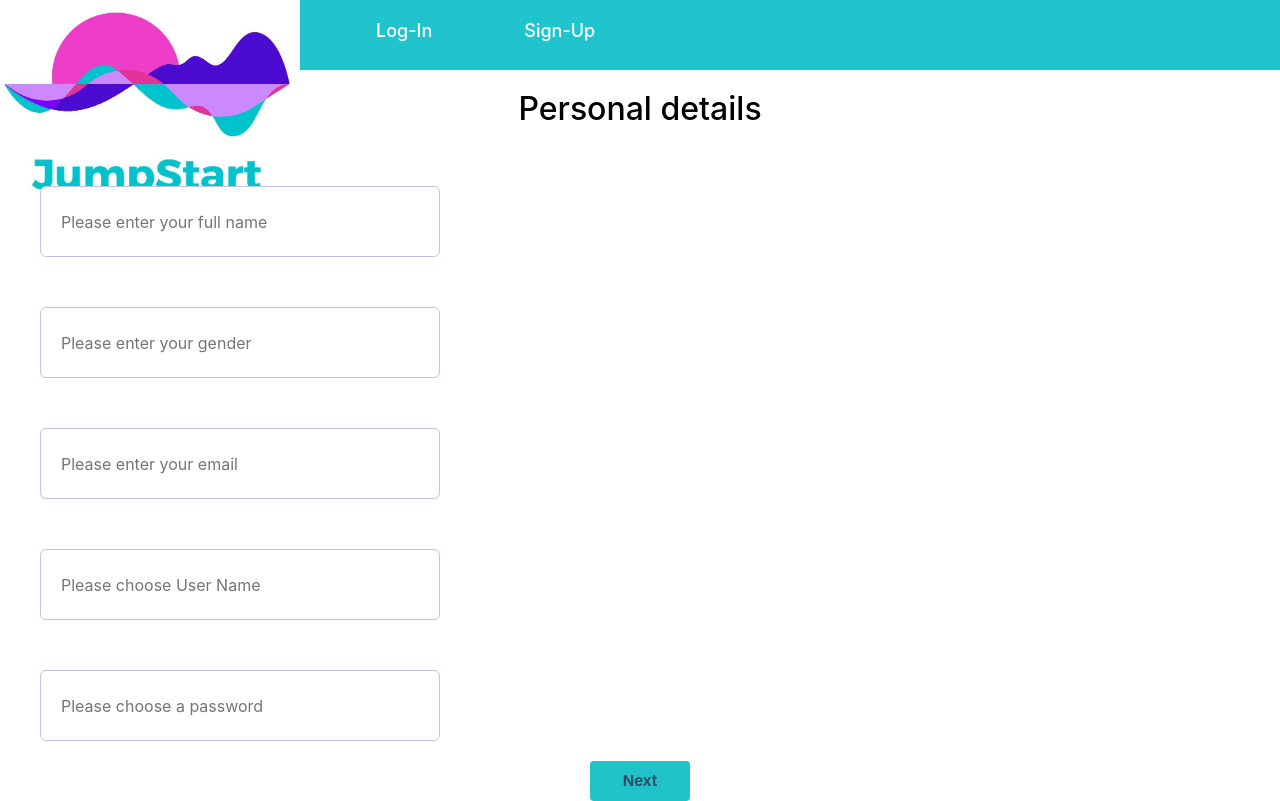
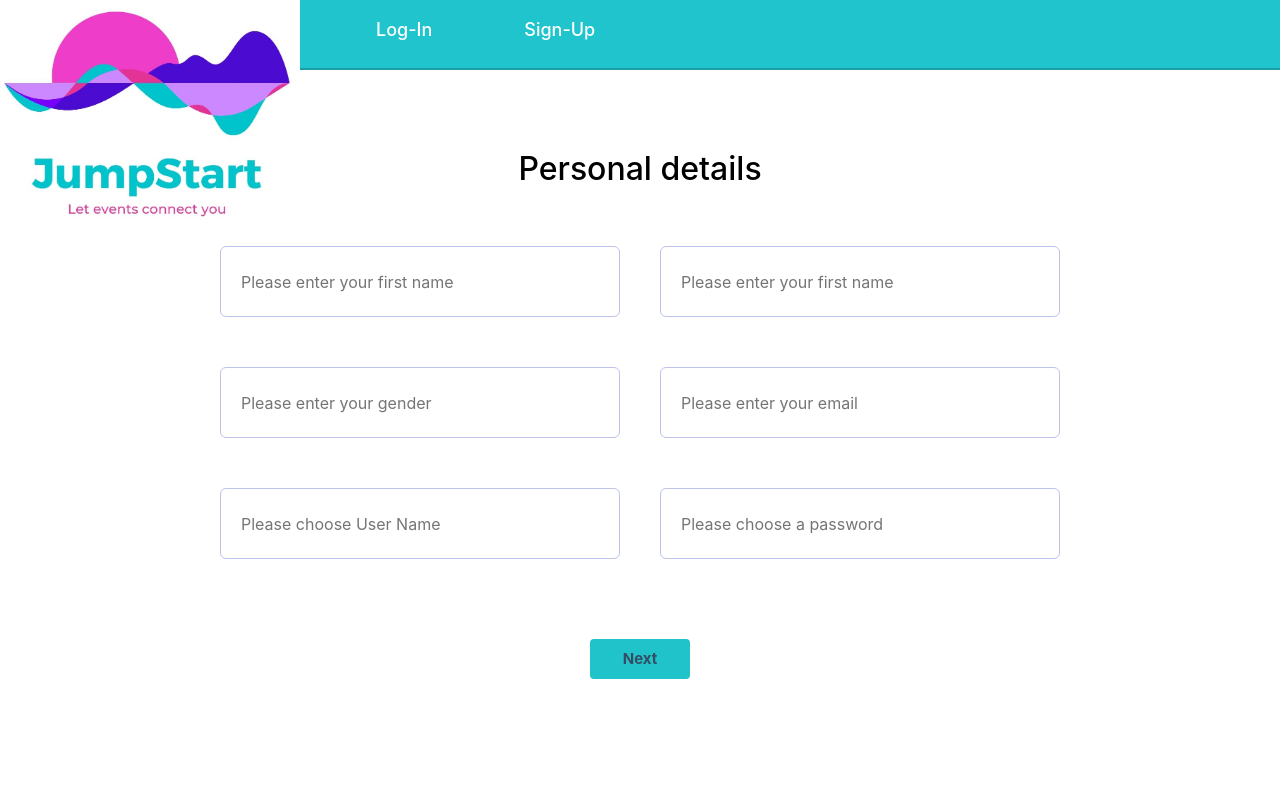
Before and after one commit to noehoro/JumpStart-Frontend, a React (Create React App) app in the folder jumpstart-react/: page /sign-up in a window 1280 px wide. Built offline with nearby package versions, Linux system fonts and the light colour scheme.

Commit message:
finish login page

```diff
--- a/jumpstart-react/src/components/NavBar.css
+++ b/jumpstart-react/src/components/NavBar.css
@@ -5,6 +5,7 @@
   font-size: 10px;
   color: white;
   background-color: #20c4cc;
+  border-bottom: solid 2px #1b9ea5 ;
   min-height: 8vh;
 }
 
--- a/jumpstart-react/src/pages/BuildProfile.jsx
+++ b/jumpstart-react/src/pages/BuildProfile.jsx
@@ -8,7 +8,8 @@ import * as Scroll from 'react-scroll';
 function BuildProfile(props) {
     const [phaseOne, setPhaseOne] = useState(false)
     const [phaseTwo, setPhaseTwo] = useState(false)
-    const [fullName, setFullName] = useState('')
+    const [firstName, setFirstName] = useState('')
+    const [lastName, setLastName] = useState('')
     const [gender, setGender] = useState('')
     const [email, setEmail] = useState('')
     const [userName, setUserName] = useState('')
@@ -48,15 +49,25 @@ function BuildProfile(props) {
     return (
         <div className="formContainer">
             <h2 className="profileTitle"> Personal details</h2>
+            <div className="doubleInput">
                 <input
                     type="text"
-                name="fullname"
+                    name="firstName"
                     className="inputBox"
-                placeholder="Please enter your full name"
-                value={fullName}
-                onChange={(e) => setFullName(e.target.value)}
+                    placeholder="Please enter your first name"
+                    value={firstName}
+                    onChange={(e) => setFirstName(e.target.value)}
                 />
-
+                <input
+                    type="text"
+                    name="lastName"
+                    className="inputBox"
+                    placeholder="Please enter your first name"
+                    value={lastName}
+                    onChange={(e) => setLastName(e.target.value)}
+                />
+            </div>
+            <div className="doubleInput">
                 <input
                     type="text"
                     name="gender"
@@ -73,6 +84,8 @@ function BuildProfile(props) {
                     value={email}
                     onChange={(e) => setEmail(e.target.value)}
                 />
+            </div>
+            <div className="doubleInput">
                 <input
                     type="text"
                     name="username"
@@ -89,6 +102,7 @@ function BuildProfile(props) {
                     value={password}
                     onChange={(e) => setPassword(e.target.value)}
                 />
+            </div>
             <Button className="nextButton" onClick={scrollOne}>Next</Button>
             {phaseOne &&
                 <>
@@ -213,7 +227,7 @@ function BuildProfile(props) {
                     <div className="slideCon">
                         <div>Beer or Wine</div>
                         <div className="slider">
-                            <img className="icon" src={process.env.PUBLIC_URL + '/beer.png'} />
+                            <img className="icon" src="https://cdn.pixabay.com/photo/2017/05/05/19/33/beer-2288121_960_720.jpg" />
                             <Slider
                                 axis="x"
                                 xstep={1}
--- a/jumpstart-react/src/pages/Login.css
+++ b/jumpstart-react/src/pages/Login.css
@@ -22,8 +22,8 @@
 }
 
 .loginHeader {
-  margin-top: 32px;
-  margin-bottom: 40px;
+  margin-top: 50px;
+  margin-bottom: 20px;
   margin-left: 430px;
   font-size: 50px;
 }
@@ -73,11 +73,6 @@
     color: black;
   }
 
-.formContainer{
-    display: flex;
-    flex-direction: column;
-    color: black;
-}
 
 .saveButton{
     width: 100px;
@@ -135,11 +130,11 @@ input:focus {
 .loginInput{
   width: 42%;
   height: 61px;
-  margin-top: 16px;
+  margin-top: 25px;
   margin-left: 430px;
   background-color: inherit;
 
-  border: 1px solid rgb(191, 195, 233);
+  border: 2px solid rgb(147, 151, 190);
   box-sizing: border-box;
   border-radius: 6px;
   font-size: 16px;
@@ -150,13 +145,14 @@ input:focus {
 
 .profileTitle{
     align-self: center;
-    margin-top: 20px;
+    margin-top: 80px;
 }
 
 .nextButton{
     width: 100px;
     height: 40px;
-    margin-top: 20px;
+    margin-top: 80px;
+    margin-bottom: 20px;
     align-self: center;
     background-color: #20c3ca !important;
     color: #364c64 !important;
@@ -210,11 +206,12 @@ input:focus {
 }
 
 .submitButton{
-    width: 200px;
-    height: 80px;
+    width: 150px;
+    height: 60px;
     margin-top: 20px;
+    margin-bottom: 20px;
     align-self: center;
-    background-color: #399ad3 !important;
+    background-color: #20c3ca !important;
     color: #364c64 !important;
     font-size: 15px !important;
     font-weight: 700 !important;
@@ -231,13 +228,34 @@ input:focus {
   }
 
   .goButton{
-    width: 150px;
-    height: 80px;
-    margin-left: 780px;
-    background-color: #399ad3 !important;
-    color: #364c64 !important;
+    width: 110px;
+    height: 50px;
+    margin-left: 900px;
+    margin-top: 40px;
+    background-color: #2ab7be !important;
+    color: black !important;
     font-size: 15px !important;
     font-weight: 700 !important;
     font-style: bold !important;
-    border: none !important;
+    border: none;
+    border-radius: 5px;
   }
+
+  .goButton:hover {
+    background-color: #42d5dd !important;
+    transition: ease-in ;
+    box-shadow: 0px 0px 5px #8b2174
+  }
+
+  .formContainer{
+    display: flex;
+    flex-direction: column;
+    color: black;
+}
+
+  .doubleInput{
+      display: flex;
+      justify-content: center;
+      margin-right: 40px;
+
+  }
--- a/jumpstart-react/src/pages/Login.jsx
+++ b/jumpstart-react/src/pages/Login.jsx
@@ -46,7 +46,7 @@ function Login(props) {
                         value={password}
                         onChange={(e) => setPassword(e.target.value)}
                     />
-                    <div className="mt-5 pt-5">
+                    <div >
                         <button
                             className="goButton"
                             onClick={login}
```
Lines whose indentation alone changed are shown as unchanged.
